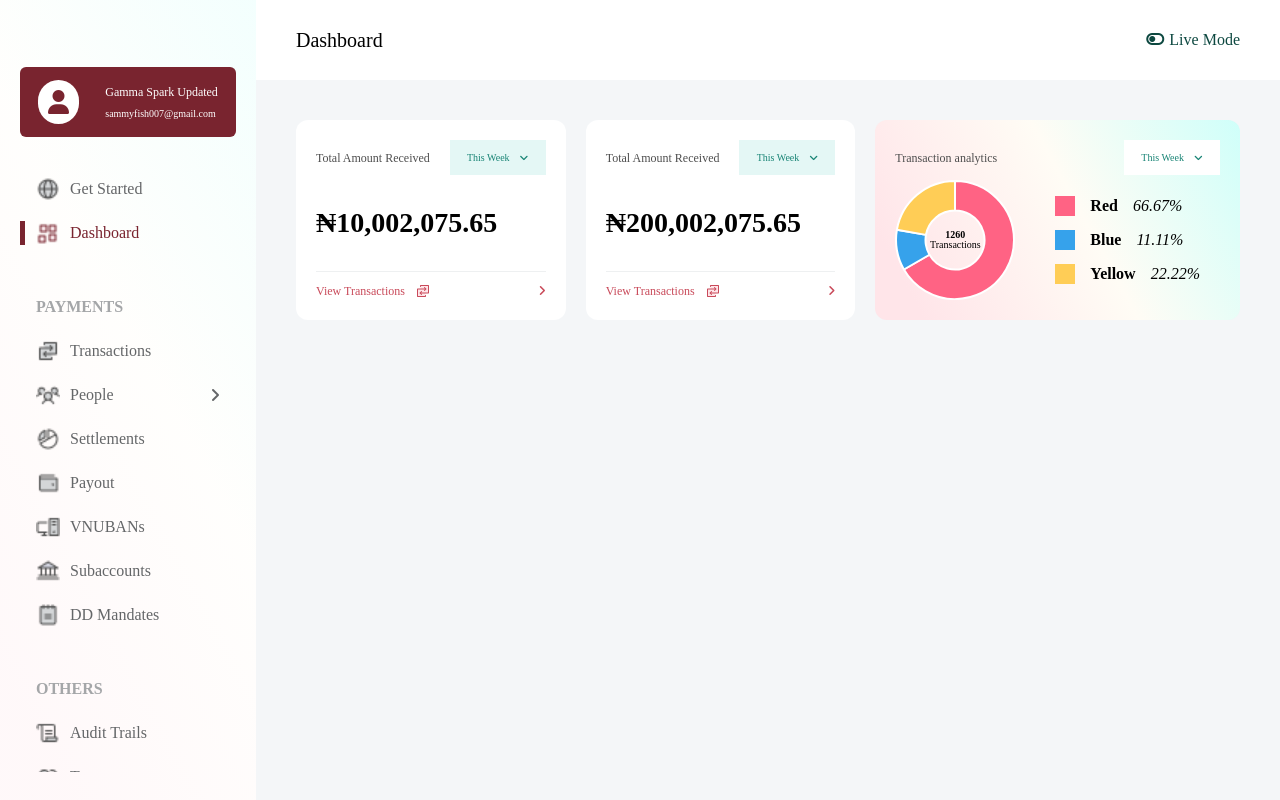
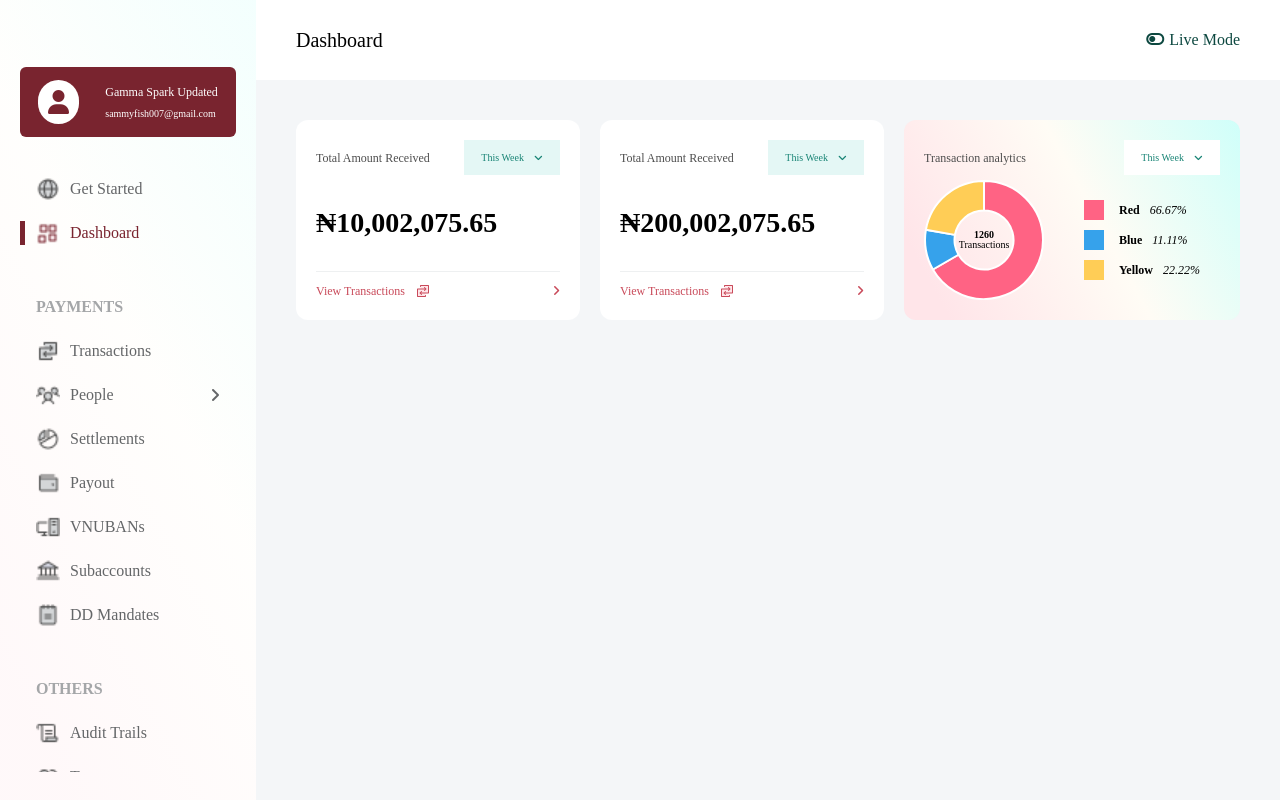
Before and after one commit to SymplyMatt/customer_dashboard_woven, a Vue app: page /dashboard/transactions in a window 1280 px wide. Built offline with nearby package versions, Linux system fonts and the light colour scheme; a web font is replaced by a local one.

Commit message:
pie chart

```diff
--- a/src/components/dashboard/main/PieChart.vue
+++ b/src/components/dashboard/main/PieChart.vue
@@ -9,8 +9,10 @@
       <div class="legend  gap-2">
         <div v-for="(label, index) in chartData.labels" :key="index" class="legend-item gap-2">
           <div class="legend-color" :style="{ backgroundColor: chartData.datasets[0].backgroundColor[index] }"></div>
-          <div class="legend-label">{{ label }}</div>
-          <div class="legend-percent">{{ calculatePercentage(index) }}</div>
+          <div class="flex justify-center items-center gap-1">
+              <span class="legend-label text-12">{{ label }}</span>
+              <span class="italic text-12">{{ calculatePercentage(index) }}</span>
+          </div>
         </div>
       </div>
     </div>
@@ -106,8 +108,4 @@
     font-weight: bold;
     margin-right: 5px;
   }
-
-  .legend-percent {
-    font-style: italic;
-  }
   </style>
```
